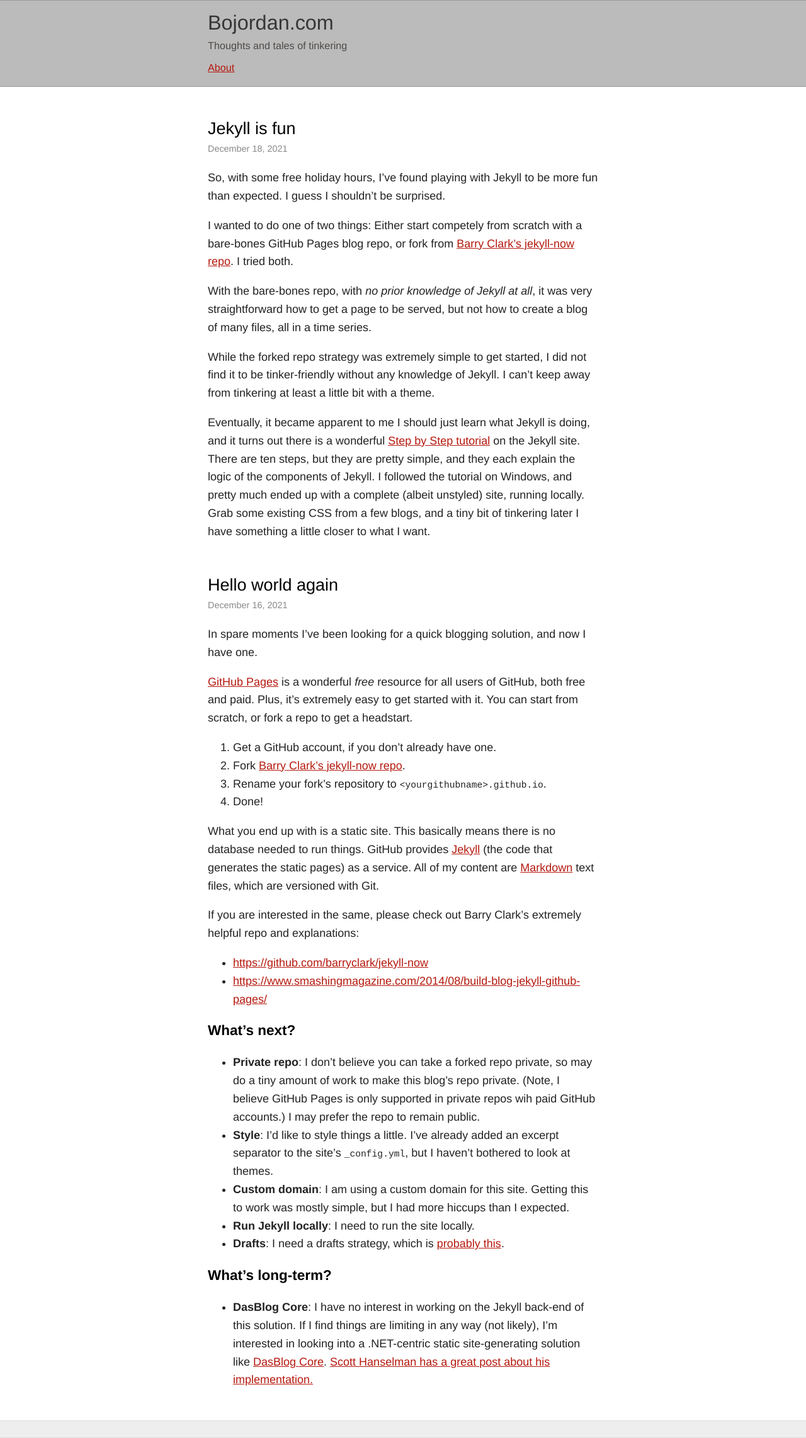
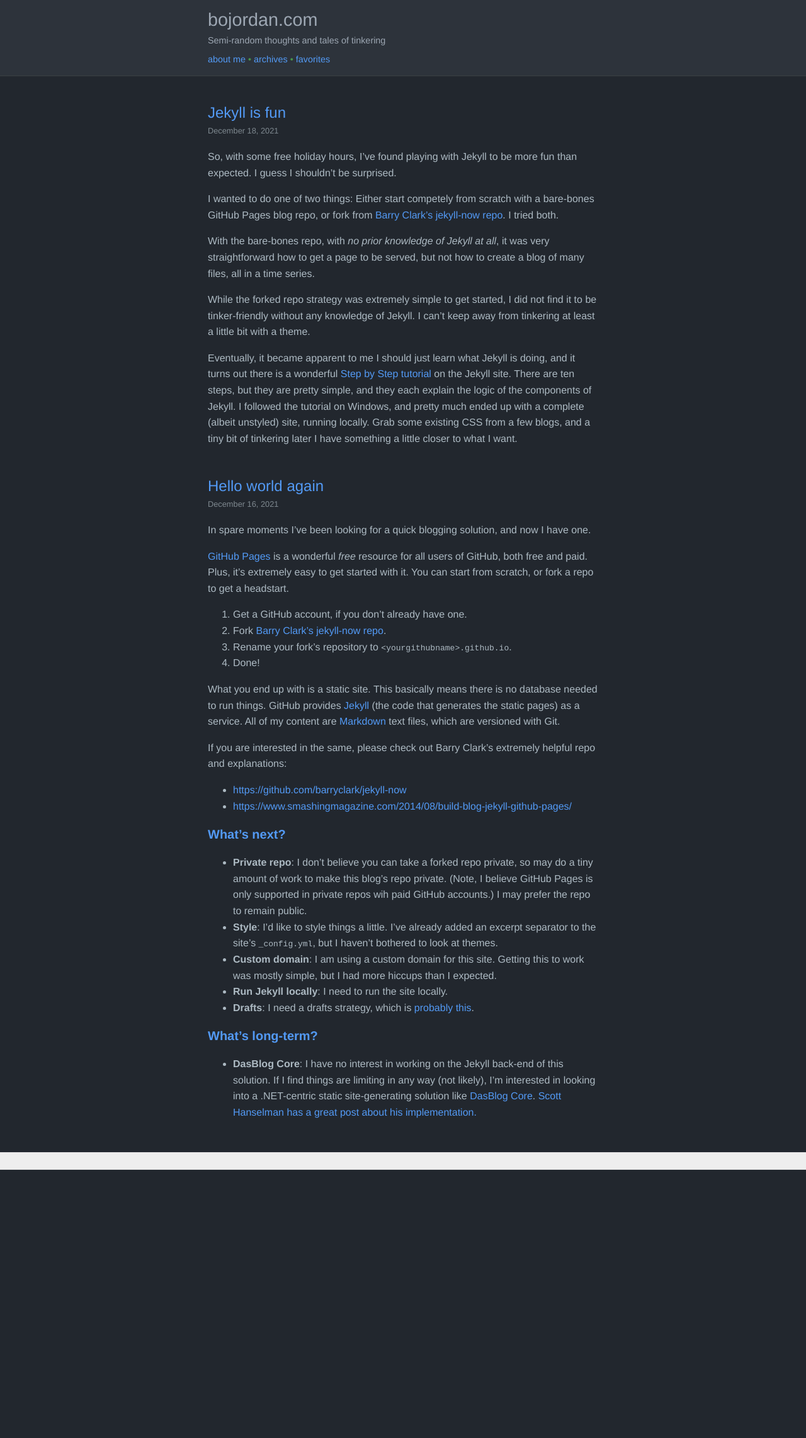
Before and after one commit to bojordan/bojordan.github.io, a Jekyll site: the page built from index.html, in a window 1280 px wide. Shown: the whole page at 63% size. Built offline with Jekyll 4.4.1, drawn with Linux system fonts in a browser that asks for light colours; after the commit the page ends 1858 px from its top, so only the background shows below that.

Commit message:
Replicate dark GitHub theme

```diff
--- a/_layouts/default.html
+++ b/_layouts/default.html
@@ -9,14 +9,14 @@
     <div id="mastheadbackground"></div>
     <section id="posts">
     <div id="masthead">
-        <h1><a href="/">Bojordan.com</a></h1>
+        <h1><a href="/">bojordan.com</a></h1>
         <div>
             <p id="description">
-                Thoughts and tales of tinkering
+                Semi-random thoughts and tales of tinkering
             </p>
 
             <nav>
-                <a href="/about">About</a>
+                <a href="/about">about me</a> • <a href="/archives">archives</a> • <a href="/favorites">favorites</a>
             </nav>
         </div>
     </div>
--- a/_sass/main.scss
+++ b/_sass/main.scss
@@ -1,11 +1,15 @@
 body {
-    background-color: #fff;
-    color: #222222;
+    // background-color: #fff;
+    // color: #222222;
+    // GitHub dark
+    background-color: #22272e;
+    color: #adbac3;
     margin: 0;
     padding: 0;
 
     font-family: 'Avenir Next', 'HelveticaNeue-Light', 'Helvetica Neue', Helvetica, Arial, sans-serif;
-    font-size: 1.125em;
+    // font-size: 1.125em;
+    font-size: 1em;
 
     // border-top: 3px solid #292929;
     // border-bottom: 33px solid #292929;
@@ -14,19 +18,24 @@ body {
 }
 
 #mastheadbackground {
-    height: 136px;
-    margin-bottom: -136px;
-    background-color: #bbb;
-    border-top: 1px solid #999;
-    border-bottom: 1px solid #999;
+    height: 120px;
+    margin-bottom: -120px;
+    // background-color: #bbb;
+    background-color: #2d333b;
+    // border-top: 1px solid #999;
+    // border-bottom: 1px solid #999;
+    border-bottom: 1px solid #3b4043;
 }
 
 a, a:active, a:visited {
-    color: #b5190e;
+    // color: #b5190e;
+    color: #539af5;
+    text-decoration: none;
 }
 
 h1, h2, h3, h4, h5, h6 {
-    color: #000000;
+    // color: #000000;
+    color: #539af5;
 }
 
 .printonly { display: none; }
@@ -34,7 +43,9 @@ h1, h2, h3, h4, h5, h6 {
 /* Site title */
 #masthead {
     font-size: 0.9em;
-    color: #4e4a47;
+    // color: #4e4a47;
+    // color: #539AF5
+    color: #9da7b3;
 }
 
 #masthead h1 {
@@ -47,17 +58,21 @@ h1, h2, h3, h4, h5, h6 {
 
 #masthead a,
 #masthead a:active,
-#masthead a:visited { color: #b5190e; }
+// #masthead a:visited { color: #b5190e; }
+#masthead a:visited { color: #539af5; text-decoration: none; }
 
 #masthead h1 a,
 #masthead h1 a:active,
 #masthead h1 a:visited {
-    color: rgb(54, 54, 54);
+    // color: rgb(54, 54, 54);
+    // color: #539af5;
+    color: #9da7b3;
     text-decoration: none;
 }
 
 #masthead p { margin: 0; padding: 0; }
-#masthead nav { display: block; margin: 0; padding: 1em 0; color: #5c3b1e; }
+// #masthead nav { display: block; margin: 0; padding: 1em 0; color: #5c3b1e; }
+#masthead nav { display: block; margin: 0; padding: 1em 0; color: #46954a; }
 
 .wrapper-footer {
     margin-top: 50px;
@@ -74,7 +89,7 @@ article {
     margin-top: 3em;
 }
 
-article header { color: #888; }
+article header { color: #7f8990; }
 article header p { margin: 0; }
 article header a { text-decoration: none; }
 article header time { font-size: 0.8em; }
@@ -123,7 +138,8 @@ h2 {
 h2 a,
 h2 a:active,
 h2 a:visited {
-    color: #000;
+    // color: #000;
+    color: #539af5;
     text-decoration: none;
 }
 
```
